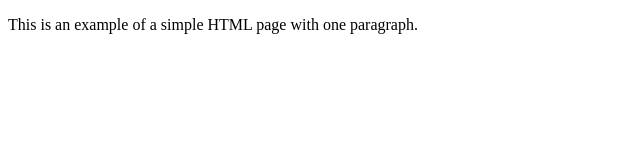
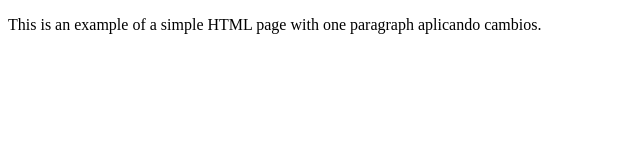
Before and after one commit to fnweb3/StaticWebTesting2, a plain HTML site: page index.html in a window 1280 px wide. Shown: the whole page, without its empty margins (0-640 px from the left). Drawn offline with Linux system fonts and the light colour scheme.

Commit message:
Update index.html

```diff
--- a/index.html
+++ b/index.html
@@ -4,6 +4,6 @@
         <title>Example</title>
     </head>
     <body>
-        <p>This is an example of a simple HTML page with one paragraph.</p>
+        <p>This is an example of a simple HTML page with one paragraph   aplicando cambios.</p>
     </body>
 </html>
```
